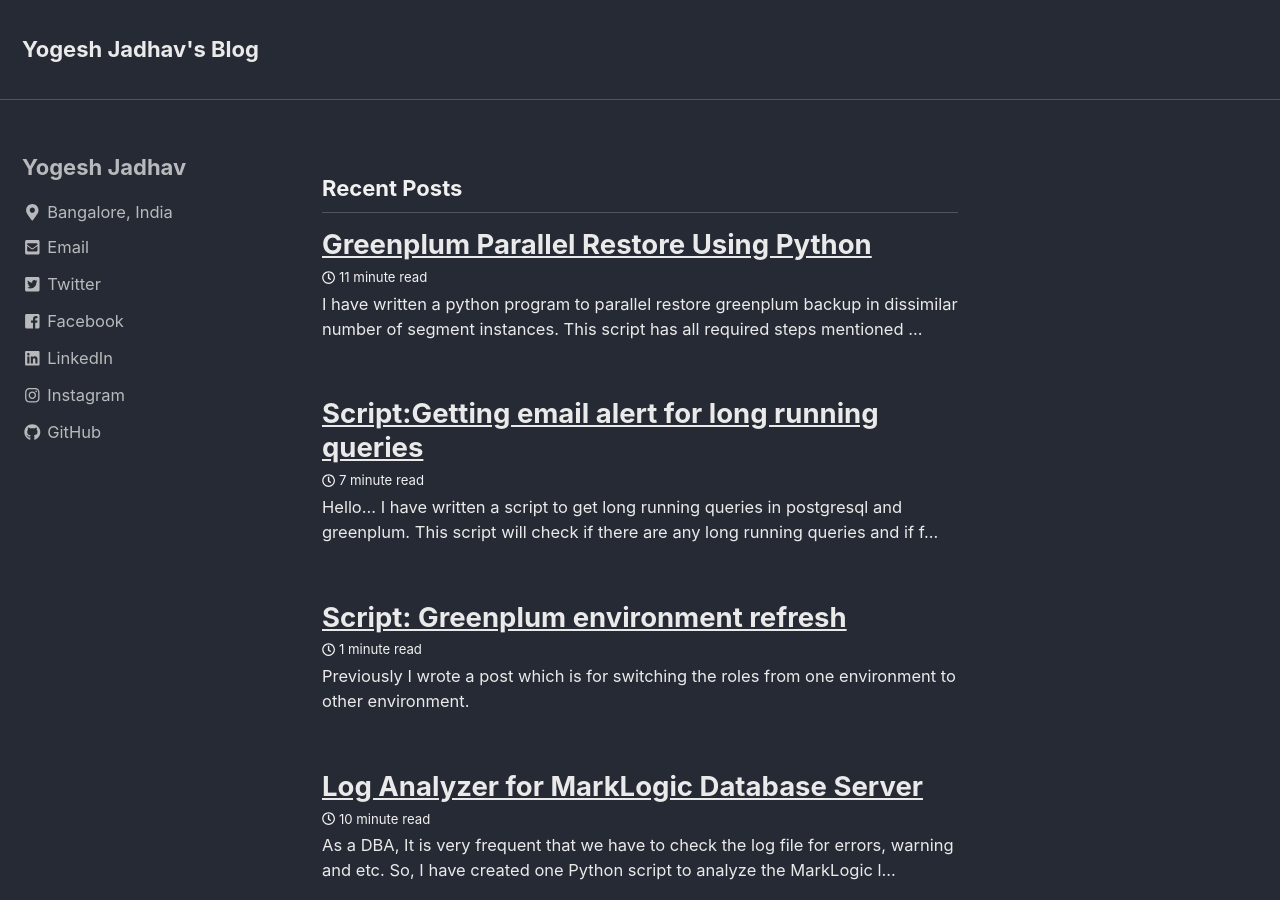
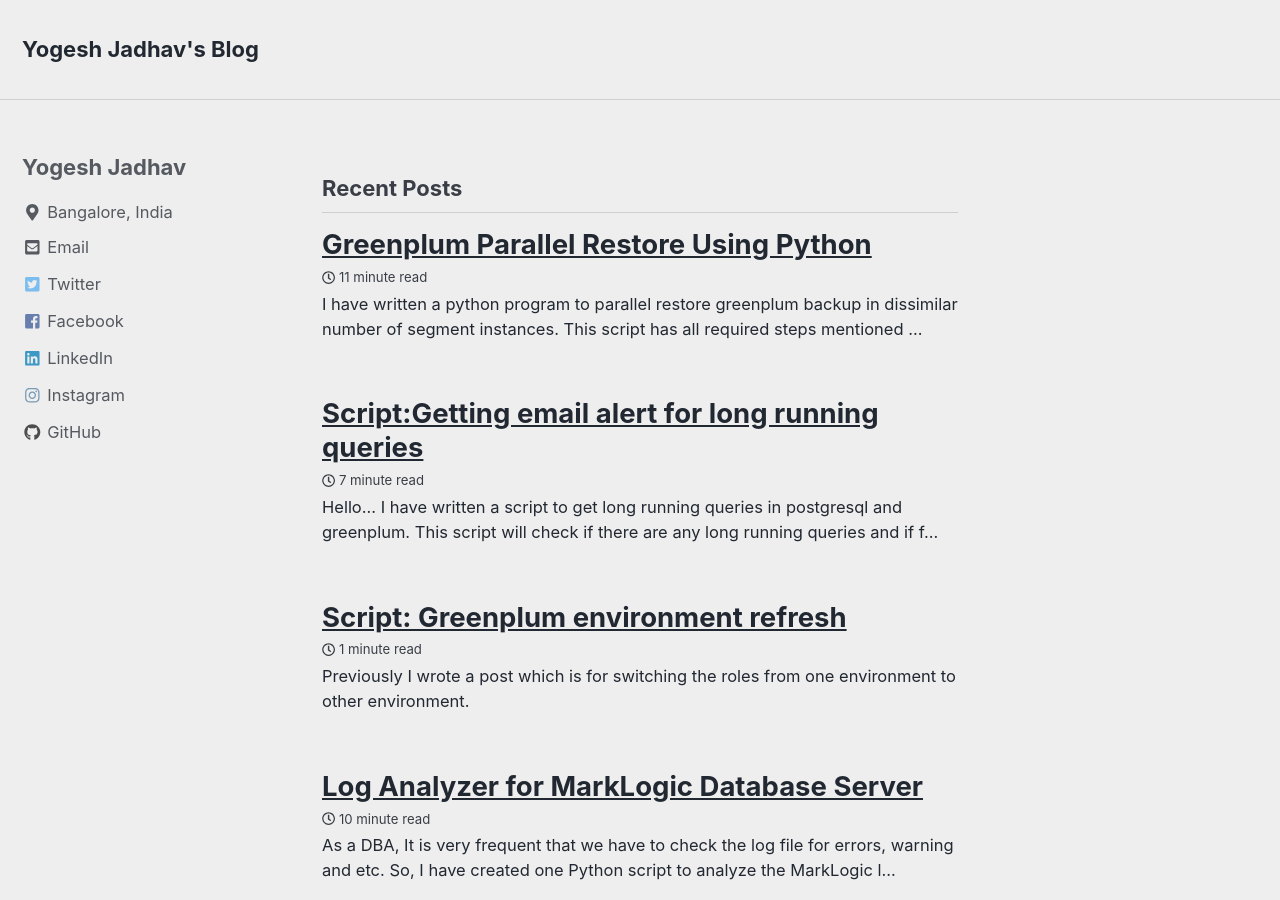
Before and after one commit to pgyogesh/blog, a Jekyll site: the page built from index.html, in a window 1280 px wide and 900 px high. Built offline with Jekyll 4.4.1, drawn with Linux system fonts in a browser that asks for light colours; nearby versions of some CDN libraries; the list of posts is cut into pages by our own code.

Commit message:
Update _config.yml

```diff
--- a/_config.yml
+++ b/_config.yml
@@ -12,7 +12,7 @@
 
 # theme                  : "minimal-mistakes-jekyll"
 remote_theme             : "mmistakes/minimal-mistakes"
-minimal_mistakes_skin    : "dark" # "default" # "air", "aqua", "contrast", "dark", "dirt", "neon", "mint", "plum", "sunrise"
+minimal_mistakes_skin    : "air" # "default" # "air", "aqua", "contrast", "dark", "dirt", "neon", "mint", "plum", "sunrise"
 
 # Site Settings
 locale                   : "en-US"
```
